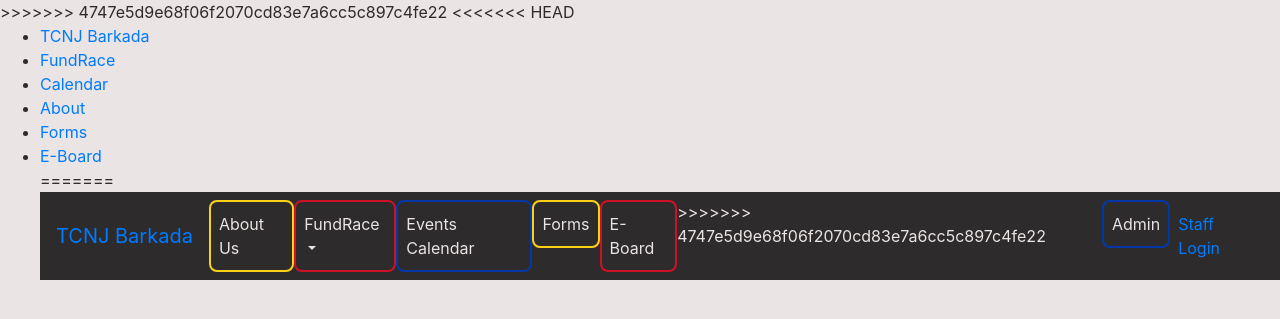
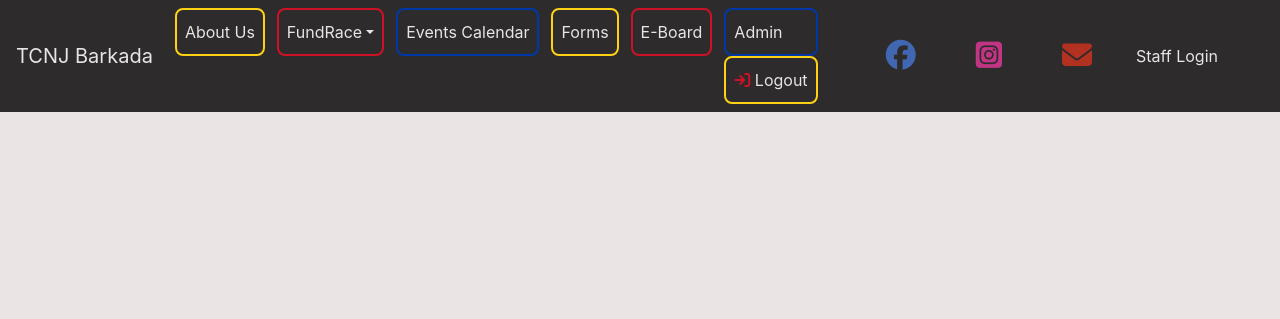
Before and after one commit to oleynes/FundRFID, a Django app: page /about/ in a window 1280 px wide. Shown: the top 319 px of the page. Run offline with Django 3.2, Linux system fonts and the light colour scheme; a user stored in the database is signed in; style sheets or scripts are compiled from the project's sources; some libraries are stand-ins or nearby versions.

Commit message:
updated navigation

```diff
--- a/FundRFID/templates/core/base.html
+++ b/FundRFID/templates/core/base.html
@@ -12,63 +12,59 @@
     <script src="https://code.jquery.com/jquery-3.2.1.slim.min.js" integrity="sha384-KJ3o2DKtIkvYIK3UENzmM7KCkRr/rE9/Qpg6aAZGJwFDMVNA/GpGFF93hXpG5KkN" crossorigin="anonymous"></script>
     <script src="https://cdnjs.cloudflare.com/ajax/libs/popper.js/1.12.9/umd/popper.min.js" integrity="sha384-ApNbgh9B+Y1QKtv3Rn7W3mgPxhU9K/ScQsAP7hUibX39j7fakFPskvXusvfa0b4Q" crossorigin="anonymous"></script>
     <script src="https://maxcdn.bootstrapcdn.com/bootstrap/4.0.0/js/bootstrap.min.js" integrity="sha384-JZR6Spejh4U02d8jOt6vLEHfe/JQGiRRSQQxSfFWpi1MquVdAyjUar5+76PVCmYl" crossorigin="anonymous"></script>
->>>>>>> 4747e5d9e68f06f2070cd83e7a6cc5c897c4fe22
+    <script src="https://kit.fontawesome.com/4a76c527eb.js" crossorigin="anonymous"></script>
+
     {% block head %}{% endblock %}
 </head>
 
 <body class="main">
-<<<<<<< HEAD
-<div class="top-bar" style="background-color: #eae4e4; color: #2d2b2b">
-    <div class="top-bar-left">
-        <ul class="menu">
-            <li class="menu-text"><a href="/" class="title">TCNJ Barkada</a></li>
-            <li><a href="fundrace/" class="border-yellow">FundRace</a></li>
-            <li><a href="events/" class="border-blue">Calendar</a></li>
-            <li><a href="about/" class="border-red">About</a></li>
-            <li><a href="forms/" class="border-yellow">Forms</a></li>
-            <li><a href="about/eboard/" class="border-blue">E-Board</a></li>
-=======
-<nav class="navbar nav-bg navbar-expand-lg">
-    <a class="navbar-brand" href="/">TCNJ Barkada</a>
+<nav class="navbar nav-bg navbar-expand-xl">
+    <a class="navbar-brand theme-colors" href="/">TCNJ Barkada</a>
 
     <div class="collapse navbar-collapse" id="navbarSupportedContent">
         <ul class="navbar-nav mr-auto">
-            <li class="nav-item active">
-                <a class="nav-link btn-yellow" href="about/">About Us</a>
+            <li class="nav-item active list-item">
+                <a class="nav-link btn-yellow item" href="about/">About Us</a>
             </li>
-            <li class="nav-item dropdown">
-                <a class="nav-link dropdown-toggle btn-red" href="#" id="navbarDropdownMenuLink" data-toggle="dropdown" aria-haspopup="true" aria-expanded="false">FundRace</a>
-                <div class="dropdown-menu"aria-labelledby="navbarDropdownMenuLink">
-                    <a class="dropdown-item" href="fundrace/register/">Register</a>
-                    <a class="dropdown-item" href="fundrace/lookup">Check Score</a>
+            <li class="nav-item dropdown list-item">
+                <a class="nav-link dropdown-toggle btn-red item" href="#" id="navbarDropdownMenuLink" data-toggle="dropdown" aria-haspopup="true" aria-expanded="false">FundRace</a>
+                <div class="dropdown-menu theme-colors" aria-labelledby="navbarDropdownMenuLink">
+                    <a class="dropdown-item item" href="fundrace/register/">Register</a>
+                    <a class="dropdown-item item" href="fundrace/lookup">Check Score</a>
                 </div>
             </li>
-            <li class="nav-item">
-                <a class="nav-link btn-blue" href="events/">Events Calendar</a>
+            <li class="nav-item list-item">
+                <a class="nav-link btn-blue item" href="events/">Events Calendar</a>
             </li>
-            <li class="nav-item">
-                <a class="nav-link btn-yellow" href="forms/">Forms</a>
+            <li class="nav-item list-item">
+                <a class="nav-link btn-yellow item" href="forms/">Forms</a>
             </li>
-            <li class="nav-item">
-                <a class="nav-link btn-red" href="about/eboard">E-Board</a>
+            <li class="nav-item list-item">
+                <a class="nav-link btn-red item" href="about/eboard">E-Board</a>
             </li>
->>>>>>> 4747e5d9e68f06f2070cd83e7a6cc5c897c4fe22
+
             {% if user.is_superuser %}
-            <li class="nav-item">
+            <li class="nav-item list-item">
                 <a class="nav-link btn-blue" href="admin/">Admin</a>
+                <a class="nav-link btn-yellow" href="logout/"><span class="fa-red fas fa-sign-in"></span> Logout</a>
             </li>
             {% endif %}
             {% block nav %}
             {% endblock %}
         </ul>
-        <ul class="navbar-nav mr-auto">
-            <li class="nav-item">
-                <a class="nav-link" href="admin/">Staff Login</a>
+        <ul class="nav navbar-nav mr-auto navbar-right">
+            <li class="nav-item list-item"><a href="https://www.facebook.com/tcnjbkad/" class="item dropdown-item"><i class="fab fa-facebook fb"></i></a></li>
+            <li class="nav-item list-item"><a href="https://instagram.com/tcnjbarkada" class="item dropdown-item"><i class="fab fa-instagram-square insta"></i></a></li>
+            <li class="nav-item list-item"><a href="mailto:barkada@tcnj.edu" class="item dropdown-item"><span class="fas fa-envelope email"></span></a></li>
+            <li class="nav-item list-item">
+                <a class="nav-link theme-colors" href="admin/"> Staff Login</a>
             </li>
-        </ul></div>
-
+        </ul>
     </div>
 </nav>
+
+
+
 
 
 
```
